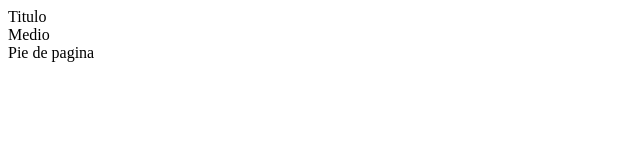
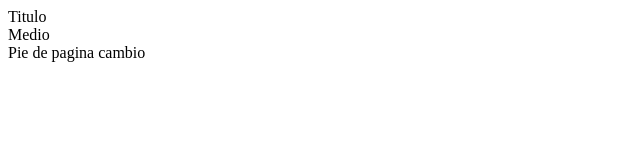
Before and after one commit to sararr/sarita72, a plain HTML site: page index.html in a window 1280 px wide. Shown: the full height of the page, 0-640 px from the left. Drawn offline with Linux system fonts and the light colour scheme.

Commit message:
cambio en el footer

```diff
--- a/index.html
+++ b/index.html
@@ -6,6 +6,6 @@
 <body>
 	<header>Titulo</header>
 	<section>Medio</section>
-	<footer>Pie de pagina</footer>
+	<footer>Pie de pagina cambio</footer>
 </body>
 </html>
```
